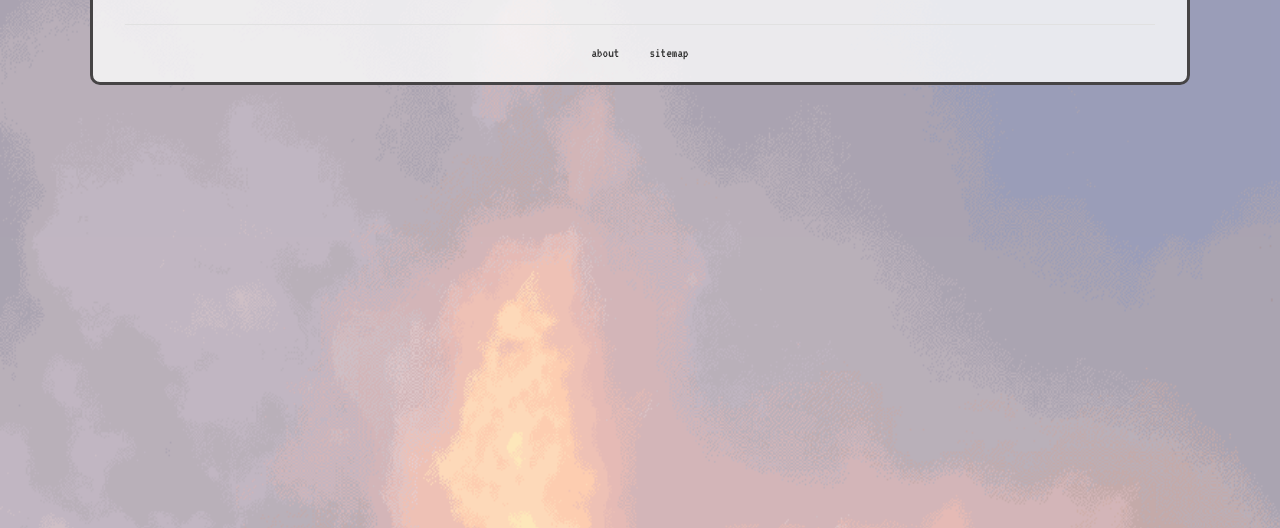
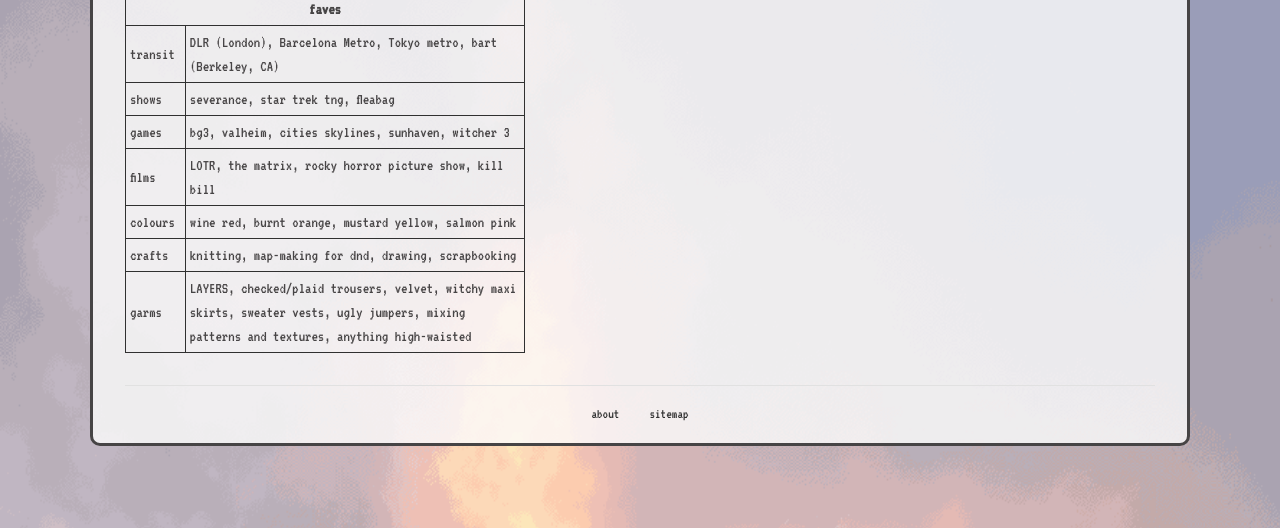
Before and after one commit to katiepennick/Katie-Pennicks-Webspace, an Eleventy site: page about.html in a window 1280 px wide. Shown: the part 272-800 px from the top of the page. Built offline with nearby package versions, Linux system fonts and the light colour scheme; Eleventy itself is replaced by a stand-in of ours; files that its build step writes are made by us from their sources; a web font is replaced by a local one.

Commit message:
Update about me, change title

```diff
--- a/_includes/header.njk
+++ b/_includes/header.njk
@@ -1,7 +1,7 @@
 <header class="site-header">
   <a class="site-brand" href="/">
     <img class="brand-icon left" src="/images/crochet1.png" alt="" aria-hidden="true">
-    <span class="site-title">katie pennick</span>
+    <span class="site-title">katie pennick's webspace</span>
     <img class="brand-icon right" src="/images/crochet2.png" alt="" aria-hidden="true">
   </a>
 </header>
--- a/about.html
+++ b/about.html
@@ -6,3 +6,39 @@
 
 
 <h1>about</h1>
+
+
+<table>
+    <th colspan="2">
+        faves
+    </th>
+    <tr>
+        <td>transit</td>
+        <td>DLR (London), Barcelona Metro, Tokyo metro, bart (Berkeley, CA) </td>
+    </tr>
+    <tr>
+        <td style="width:15%">shows</td>
+        <td>severance, star trek tng, fleabag</td>
+    </tr>
+    <tr>
+        <td>games</td>
+        <td>bg3, valheim, cities skylines, sunhaven, witcher 3</td>
+    </tr>
+    <tr>
+        <td>films</td>
+        <td>LOTR, the matrix, rocky horror picture show, kill bill</td>
+    </tr>
+    <tr>
+        <td>colours</td>
+        <td>wine red, burnt orange, mustard yellow, salmon pink</td>
+    </tr>
+    <tr>
+        <td>crafts</td>
+        <td>knitting, map-making for dnd, drawing, scrapbooking</td>
+    </tr>
+    <tr>
+        <td>garms</td>
+        <td>LAYERS, checked/plaid trousers, velvet, witchy maxi skirts, sweater vests, ugly jumpers, mixing patterns and
+            textures, anything high-waisted </td>
+    </tr>
+</table>
--- a/style.css
+++ b/style.css
@@ -65,6 +65,16 @@
   border-style: solid;
 }
 
+.scalloped-box {
+  --r: 10px;
+  padding: calc(1.5 * var(--r));
+  background: white;
+  mask: linear-gradient(#000 0 0) no-repeat 50% / calc(100% - 2 * var(--r))
+      calc(100% - 2 * var(--r)),
+    radial-gradient(farthest-side, #000 97%, #0000) 0 0 / calc(2 * var(--r))
+      calc(2 * var(--r)) round;
+}
+
 /* ======================
    General styling site-wide
    ====================== */
@@ -85,6 +95,15 @@
   font-style: normal;
   background: #f3f3f3;
   line-height: 1.5;
+}
+
+table,
+th,
+td {
+  border: 1px solid black;
+  border-collapse: collapse;
+  padding: 4px;
+  width: 25rem;
 }
 
 /* I don't know what this is oops */
```
Also changed, not shown: index.html (+3 -3 lines).
